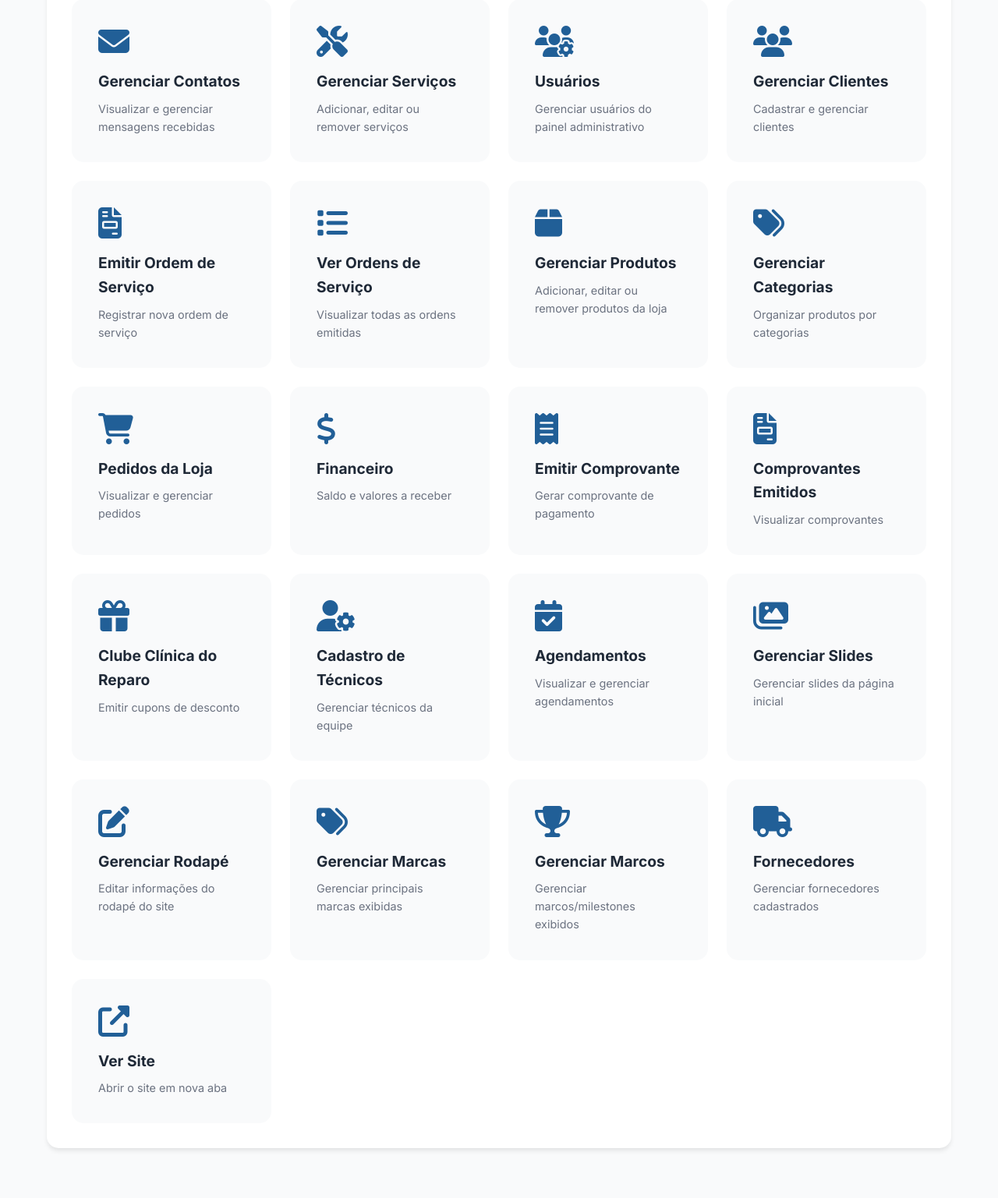
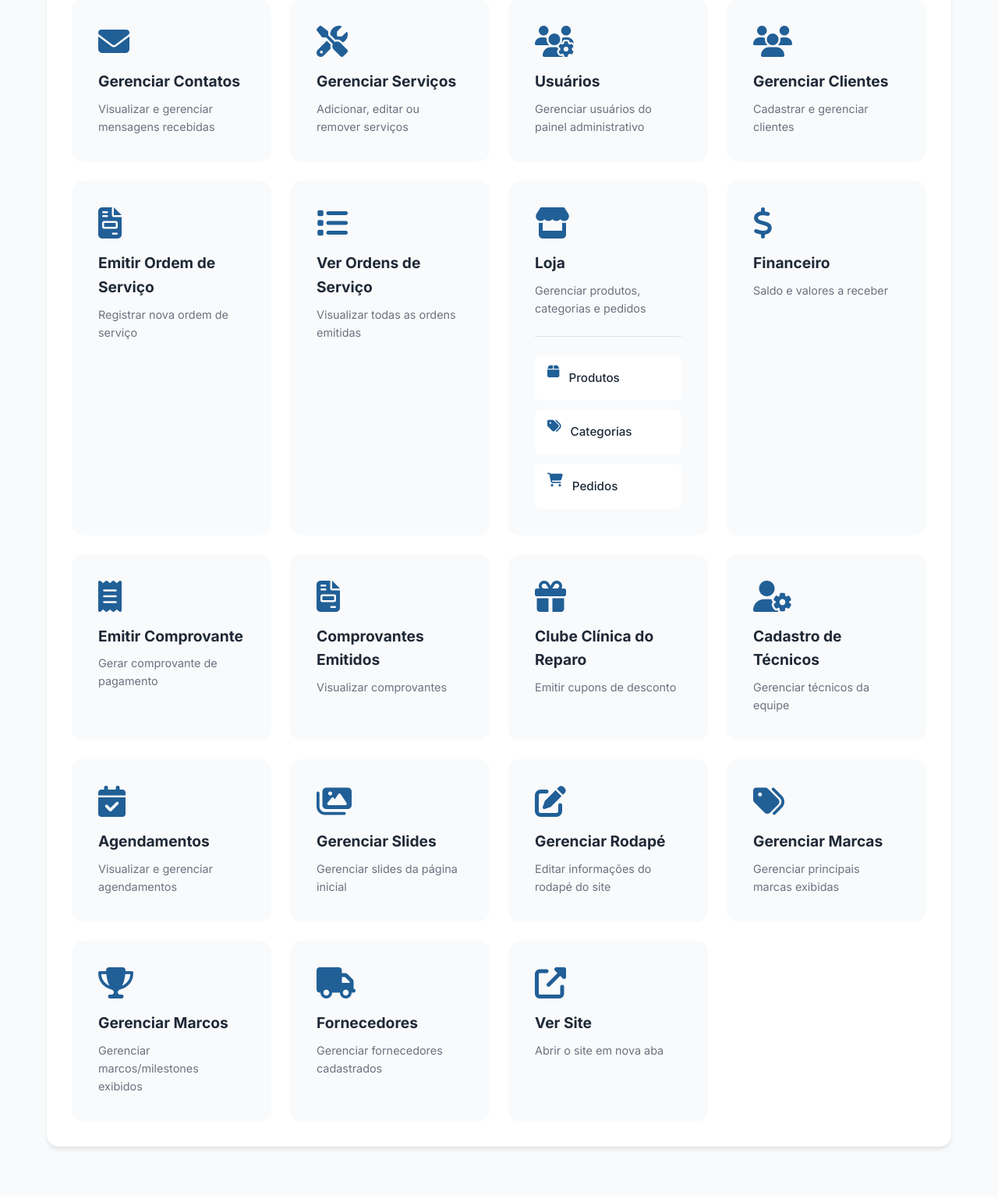
Before and after one commit to raisilvacor/clinicadoreparo, a Flask app: page /admin in a window 1280 px wide; the page is wider, and only the part inside the window is pictured. Shown: the part 938-2475 px from the top of that part at 78% size. After the commit the page ends 2414 px from the top of that part, so only its background shows below. Run offline with Flask 3, Linux system fonts and the light colour scheme; the visitor is signed in with stand-in values (Sample User, id 1).

Commit message:
Agrupar funcoes da loja em um unico card Loja no dashboard

```diff
--- a/static/css/admin.css
+++ b/static/css/admin.css
@@ -377,6 +377,57 @@
     font-size: 0.9rem;
 }
 
+/* Loja Card - Card especial com ações internas */
+.loja-card {
+    cursor: default;
+    position: relative;
+}
+
+.loja-card:hover {
+    transform: translateY(-5px);
+    box-shadow: var(--shadow-lg);
+    border-color: var(--primary-color);
+}
+
+.loja-actions {
+    display: flex;
+    flex-direction: column;
+    gap: 0.75rem;
+    margin-top: 1.5rem;
+    padding-top: 1.5rem;
+    border-top: 1px solid rgba(0, 0, 0, 0.1);
+}
+
+.loja-link {
+    display: flex;
+    align-items: center;
+    gap: 0.75rem;
+    padding: 0.75rem 1rem;
+    background: var(--bg-primary);
+    border-radius: 8px;
+    text-decoration: none;
+    color: var(--text-primary);
+    transition: all 0.3s ease;
+    font-size: 0.95rem;
+    font-weight: 500;
+}
+
+.loja-link:hover {
+    background: var(--primary-color);
+    color: white;
+    transform: translateX(5px);
+}
+
+.loja-link i {
+    font-size: 1.1rem;
+    color: var(--primary-color);
+    transition: color 0.3s ease;
+}
+
+.loja-link:hover i {
+    color: white;
+}
+
 /* Empty State */
 .empty-state {
     text-align: center;
--- a/templates/admin/dashboard.html
+++ b/templates/admin/dashboard.html
@@ -123,21 +123,22 @@
             <h3>Ver Ordens de Serviço</h3>
             <p>Visualizar todas as ordens emitidas</p>
         </a>
-        <a href="{{ url_for('admin_produtos') }}" class="action-card">
-            <i class="fas fa-box"></i>
-            <h3>Gerenciar Produtos</h3>
-            <p>Adicionar, editar ou remover produtos da loja</p>
-        </a>
-        <a href="{{ url_for('admin_categorias') }}" class="action-card">
-            <i class="fas fa-tags"></i>
-            <h3>Gerenciar Categorias</h3>
-            <p>Organizar produtos por categorias</p>
-        </a>
-        <a href="{{ url_for('admin_pedidos') }}" class="action-card">
-            <i class="fas fa-shopping-cart"></i>
-            <h3>Pedidos da Loja</h3>
-            <p>Visualizar e gerenciar pedidos</p>
-        </a>
+        <div class="action-card loja-card">
+            <i class="fas fa-store"></i>
+            <h3>Loja</h3>
+            <p>Gerenciar produtos, categorias e pedidos</p>
+            <div class="loja-actions">
+                <a href="{{ url_for('admin_produtos') }}" class="loja-link">
+                    <i class="fas fa-box"></i> Produtos
+                </a>
+                <a href="{{ url_for('admin_categorias') }}" class="loja-link">
+                    <i class="fas fa-tags"></i> Categorias
+                </a>
+                <a href="{{ url_for('admin_pedidos') }}" class="loja-link">
+                    <i class="fas fa-shopping-cart"></i> Pedidos
+                </a>
+            </div>
+        </div>
         <a href="{{ url_for('admin_financeiro') }}" class="action-card">
             <i class="fas fa-dollar-sign"></i>
             <h3>Financeiro</h3>
```
